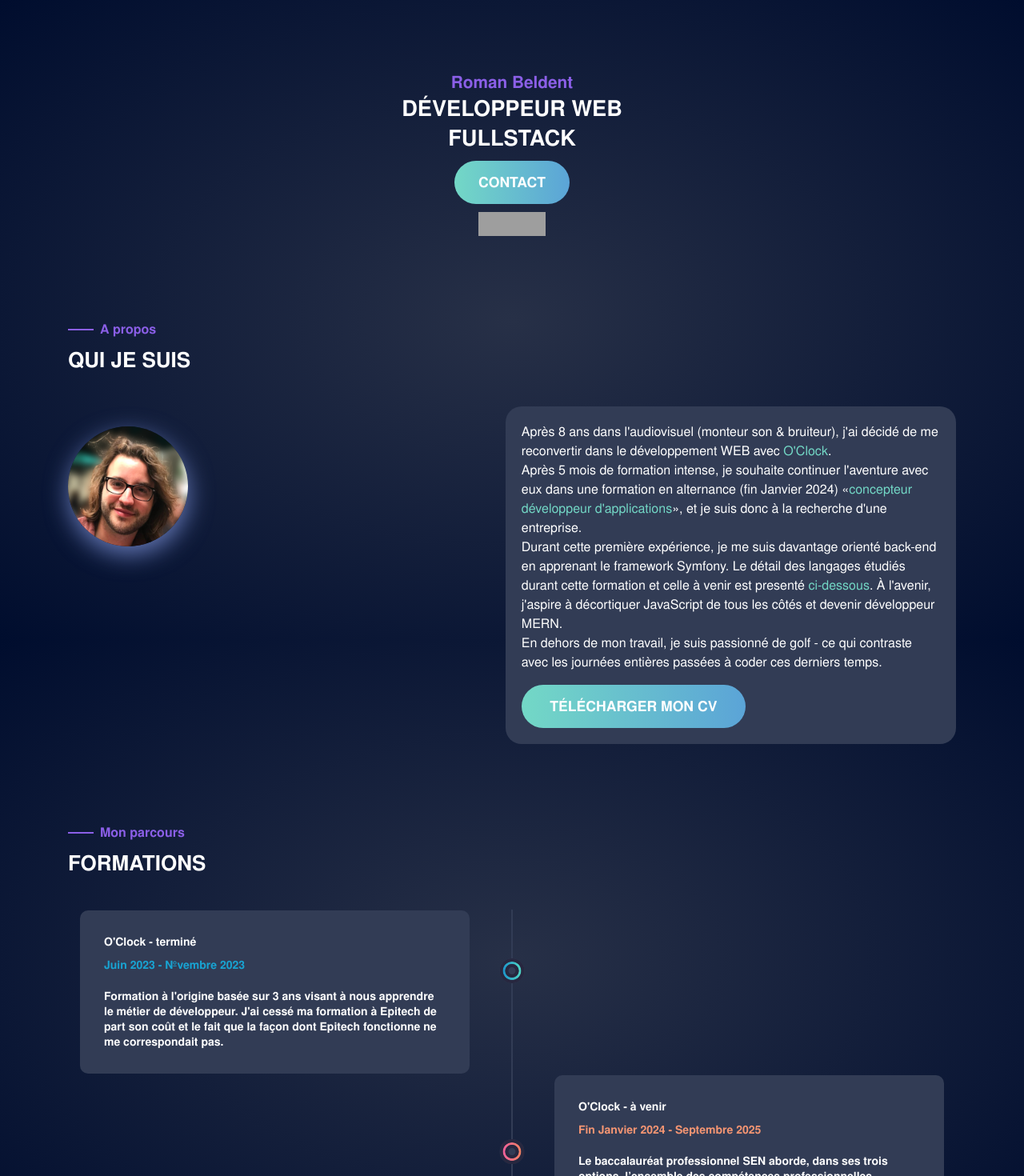
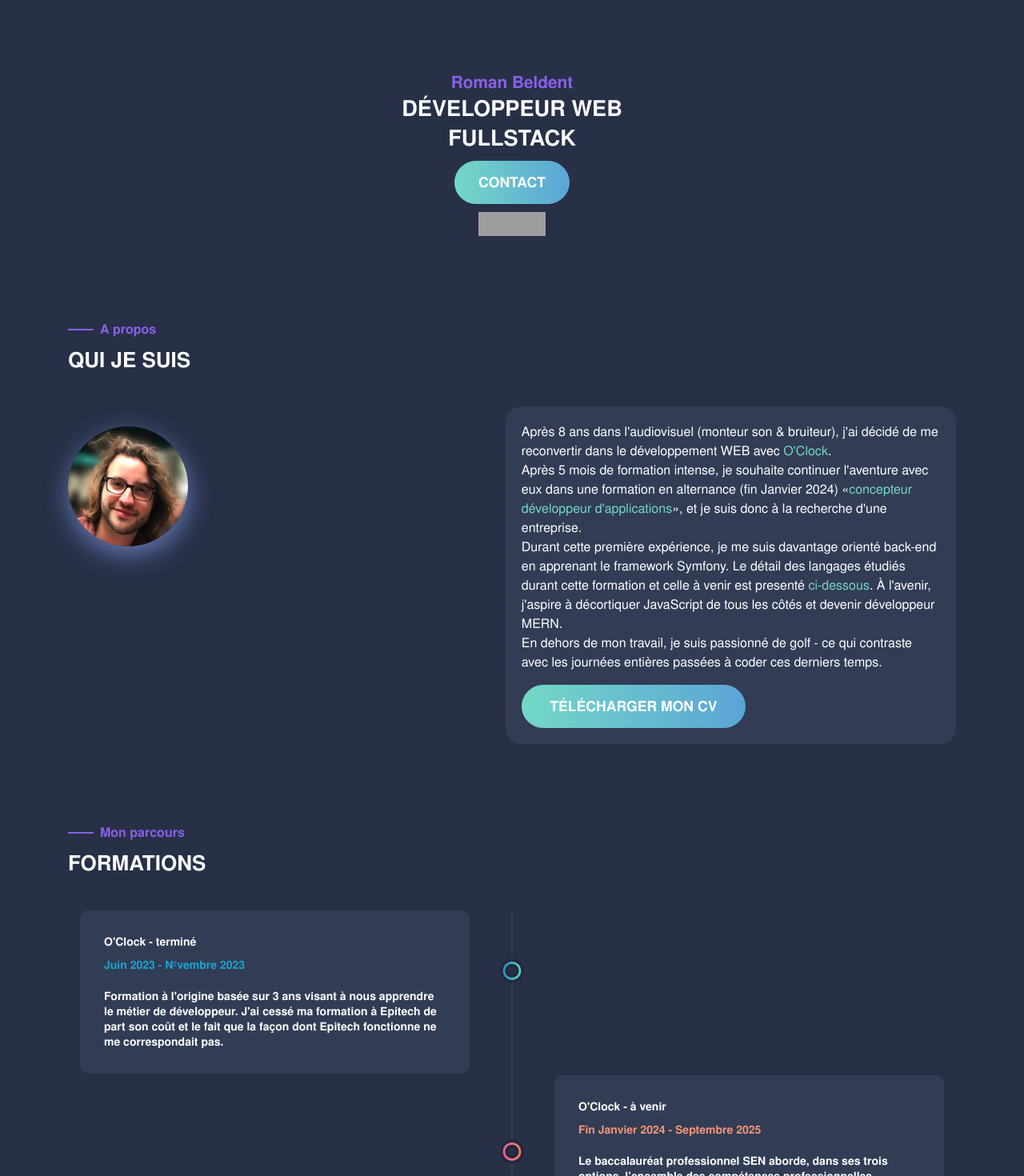
Before and after one commit to RomanBeldent/portfolio, a React (Vite) app: page / in a window 1280 px wide. Shown: the top 1470 px of the page at 80% size. Built offline with nearby package versions, Linux system fonts and the light colour scheme; grey boxes are pictures that could not be loaded.

Commit message:
wip react scroll

```diff
--- a/src/App/App.scss
+++ b/src/App/App.scss
@@ -130,15 +130,17 @@ table {
   src: url(../assets/fonts/nimbus-sans-l/nimbus-sans-l_bold.ttf);
 }
 
+html {
+  scroll-behavior: smooth;
+}
+
 body {
   font-family: "nimbus-bold";
   position: relative;
   height: 100vh;
   width: 100%;
-  background: radial-gradient(#273047, #000d2e);
+  background-color: #273047;
   color: white;
-  background-repeat: no-repeat;
-  background-attachment: fixed;
 }
 
 h4 {
--- a/src/components/FormationSection/FormationSection.scss
+++ b/src/components/FormationSection/FormationSection.scss
@@ -84,7 +84,7 @@
     top: 80px;
     transform: translateX(-50%);
     border-radius: 50%;
-    background: #323C55;
+    background: #273047;
     background-image: none;
     width: 31px;
     height: 31px;
```
